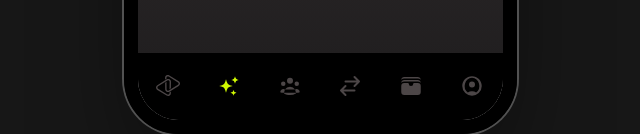
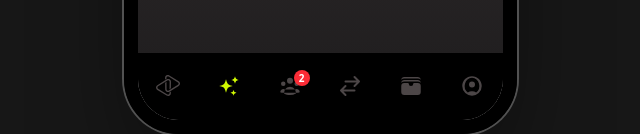
Before and after one commit to 0CocoWang0/bounce-me, a React (Vite) app: page /events in a window 1280 px wide. Shown: the part 718-852 px from the top of the page, without its empty margins (320-960 px from the left). Built offline with nearby package versions, Linux system fonts and the light colour scheme.

Commit message:
Added group counter on navbar

```diff
--- a/src/App.jsx
+++ b/src/App.jsx
@@ -1,4 +1,5 @@
 import { BrowserRouter, Routes, Route, NavLink } from "react-router-dom";
+import { AcceptedEventsProvider, useAcceptedEvents } from "./context/AcceptedEventsContext";
 import Home from "./pages/Home";
 import Activity from "./pages/Activity";
 import Groups from "./pages/Groups";
@@ -15,9 +16,9 @@ import EventGroupPreview from "./pages/EventGroupPreview";
 import AddExpense from "./pages/AddExpense";
 import Reminder from "./pages/Reminder";
 
-function NavIcon({ d, label, icon }) {
+function NavIcon({ d, label, icon, badge }) {
   return (
-    <div className="flex flex-col items-center gap-0.5">
+    <div className="flex flex-col items-center gap-0.5 relative">
       {icon || (
         <svg
           xmlns="http://www.w3.org/2000/svg"
@@ -29,6 +30,11 @@ function NavIcon({ d, label, icon }) {
         </svg>
       )}
       <span className="text-[10px]">{label}</span>
+      {badge > 0 && (
+        <span className="absolute -top-1 -right-2 bg-red-500 text-white text-[10px] font-bold w-4 h-4 rounded-full flex items-center justify-center">
+          {badge}
+        </span>
+      )}
     </div>
   );
 }
@@ -54,6 +60,7 @@ const tabs = [
     to: "/groups",
     ///label: "Groups",
     d: "M18 18.72a9.094 9.094 0 003.741-.479 3 3 0 00-4.682-2.72m.94 3.198l.001.031c0 .225-.012.447-.037.666A11.944 11.944 0 0112 21c-2.17 0-4.207-.576-5.963-1.584A6.062 6.062 0 016 18.719m12 0a5.971 5.971 0 00-.941-3.197m0 0A5.995 5.995 0 0012 12.75a5.995 5.995 0 00-5.058 2.772m0 0a3 3 0 00-4.681 2.72 8.986 8.986 0 003.74.477m.94-3.197a5.971 5.971 0 00-.94 3.197M15 6.75a3 3 0 11-6 0 3 3 0 016 0zm6 3a2.25 2.25 0 11-4.5 0 2.25 2.25 0 014.5 0zm-13.5 0a2.25 2.25 0 11-4.5 0 2.25 2.25 0 014.5 0z",
+    showBadge: true, // Flag to show accepted count
   },
   {
     to: "/activity",
@@ -79,6 +86,8 @@ const tabs = [
 
 
 function Nav() {
+  const { acceptedCount } = useAcceptedEvents();
+
   return (
     <nav className="z-100 fixed bottom-0 left-0 right-0 bg-white dark:bg-black border-t border-gray-100 dark:border-transparent">
       <div className="max-w-md mx-auto flex justify-around py-5">
@@ -91,7 +100,12 @@ function Nav() {
               `${isActive ? "text-black dark:text-bounce" : "text-gray-400 dark:text-[#4c4647]"}`
             }
           >
-            <NavIcon d={tab.d} label={tab.label} icon={tab.icon} />
+            <NavIcon
+              d={tab.d}
+              label={tab.label}
+              icon={tab.icon}
+              badge={tab.showBadge ? acceptedCount : 0}
+            />
           </NavLink>
         ))}
       </div>
@@ -99,7 +113,7 @@ function Nav() {
   );
 }
 
-export default function App() {
+function AppContent() {
   return (
     <BrowserRouter>
       {/* Desktop: dark bg + centered iPhone mockup. Mobile: no frame */}
@@ -136,3 +150,11 @@ export default function App() {
     </BrowserRouter>
   );
 }
+
+export default function App() {
+  return (
+    <AcceptedEventsProvider>
+      <AppContent />
+    </AcceptedEventsProvider>
+  );
+}
--- /dev/null
+++ b/src/context/AcceptedEventsContext.jsx
@@ -0,0 +1,31 @@
+import { createContext, useContext, useState } from "react";
+import { MOCK_EVENTS } from "../data/mock";
+
+const AcceptedEventsContext = createContext();
+
+export function AcceptedEventsProvider({ children }) {
+  // Initialize count with number of active groups (upcoming or splitting, not closed)
+  const initialCount = MOCK_EVENTS.filter(
+    (e) => e.status === "upcoming" || e.status === "splitting"
+  ).length;
+
+  const [acceptedCount, setAcceptedCount] = useState(initialCount);
+
+  const incrementAccepted = () => {
+    setAcceptedCount(prev => prev + 1);
+  };
+
+  return (
+    <AcceptedEventsContext.Provider value={{ acceptedCount, incrementAccepted }}>
+      {children}
+    </AcceptedEventsContext.Provider>
+  );
+}
+
+export function useAcceptedEvents() {
+  const context = useContext(AcceptedEventsContext);
+  if (!context) {
+    throw new Error("useAcceptedEvents must be used within AcceptedEventsProvider");
+  }
+  return context;
+}
--- a/src/pages/Events.jsx
+++ b/src/pages/Events.jsx
@@ -2,6 +2,7 @@ import { useState, useRef } from "react";
 import { Link } from "react-router-dom";
 import SwipeCard from "../components/SwipeCard";
 import { SWIPEABLE_EVENTS, getUserById } from "../data/mock";
+import { useAcceptedEvents } from "../context/AcceptedEventsContext";
 
 export default function Events() {
   const [events, setEvents] = useState(SWIPEABLE_EVENTS);
@@ -10,12 +11,16 @@ export default function Events() {
   const [history, setHistory] = useState([]);
   const [showHistory, setShowHistory] = useState(false);
   const busy = useRef(false);
+  const { incrementAccepted } = useAcceptedEvents();
 
   function recordAndRemove(direction) {
     const current = events[0];
     if (current) {
       let decision = "declined";
-      if (direction === "right") decision = "accepted";
+      if (direction === "right") {
+        decision = "accepted";
+        incrementAccepted(); // Increment counter when accepting
+      }
       if (direction === "down") decision = "considering";
 
       setHistory((prev) => [
@@ -49,7 +54,10 @@ export default function Events() {
       const current = events[0];
       if (current) {
         let decision = "declined";
-        if (direction === "right") decision = "accepted";
+        if (direction === "right") {
+          decision = "accepted";
+          incrementAccepted(); // Increment counter when accepting
+        }
         if (direction === "down") decision = "considering";
         setHistory((prev) => [
           { event: current, decision },
--- a/src/pages/MomentDetail.jsx
+++ b/src/pages/MomentDetail.jsx
@@ -16,11 +16,11 @@ export default function MomentDetail() {
   }
 
   return (
-    <div className="h-screen overflow-hidden bg-white flex flex-col">
+    <div className="h-screen overflow-hidden bg-white dark:bg-bounce-dark flex flex-col">
       {/* Back Button */}
       <button
         onClick={() => navigate(-1)}
-        className="flex items-center gap-2 px-5 pt-4 pb-2 text-gray-400"
+        className="flex items-center gap-2 px-5 pt-4 pb-2 text-gray-400 dark:text-gray-300"
       >
         <svg
           xmlns="http://www.w3.org/2000/svg"
@@ -37,10 +37,10 @@ export default function MomentDetail() {
 
       {/* Header */}
       <div className="px-5 pb-3">
-        <h1 className="text-2xl font-bold">Moments</h1>
+        <h1 className="text-2xl font-bold dark:text-white">Moments</h1>
       </div>
 
-      {/* Image */}
+      {/* Image*/}
       <div className="px-5 mb-3 flex-shrink-0">
         <img
           src={moment.image}
@@ -51,11 +51,11 @@ export default function MomentDetail() {
 
       {/* Details */}
       <div className="px-5 pb-6">
-        <h2 className="text-xl font-bold mb-1">
+        <h2 className="text-xl font-bold mb-1 dark:text-white">
           {moment.authorName} in {moment.eventName}
         </h2>
-        <p className="text-gray-400 text-sm mb-2">{moment.timestamp}</p>
-        <p className="text-lg font-semibold">${moment.amount}</p>
+        <p className="text-gray-400 dark:text-gray-500 text-sm mb-2">{moment.timestamp}</p>
+        <p className="text-lg font-semibold dark:text-white">${moment.amount}</p>
       </div>
     </div>
   );
```
